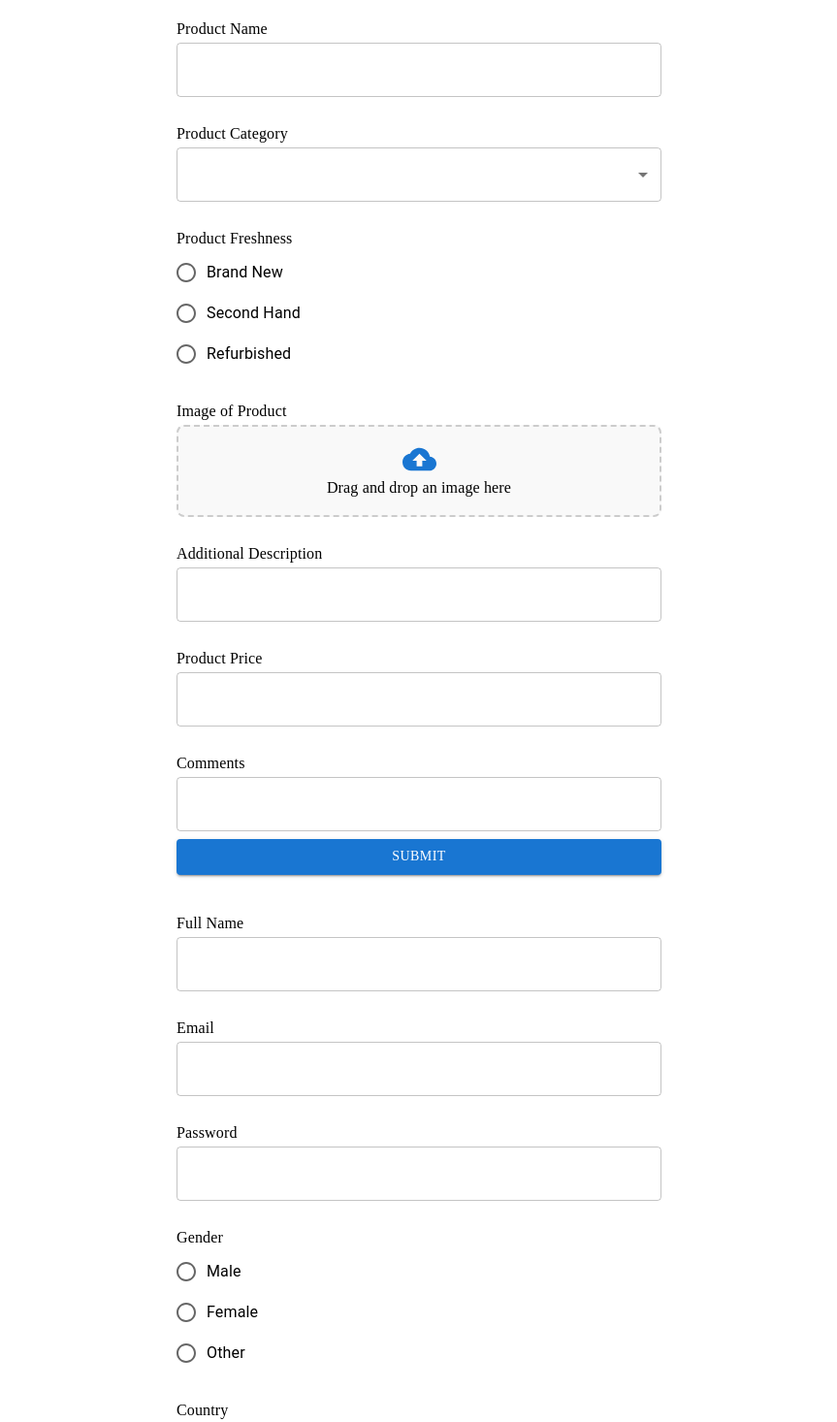
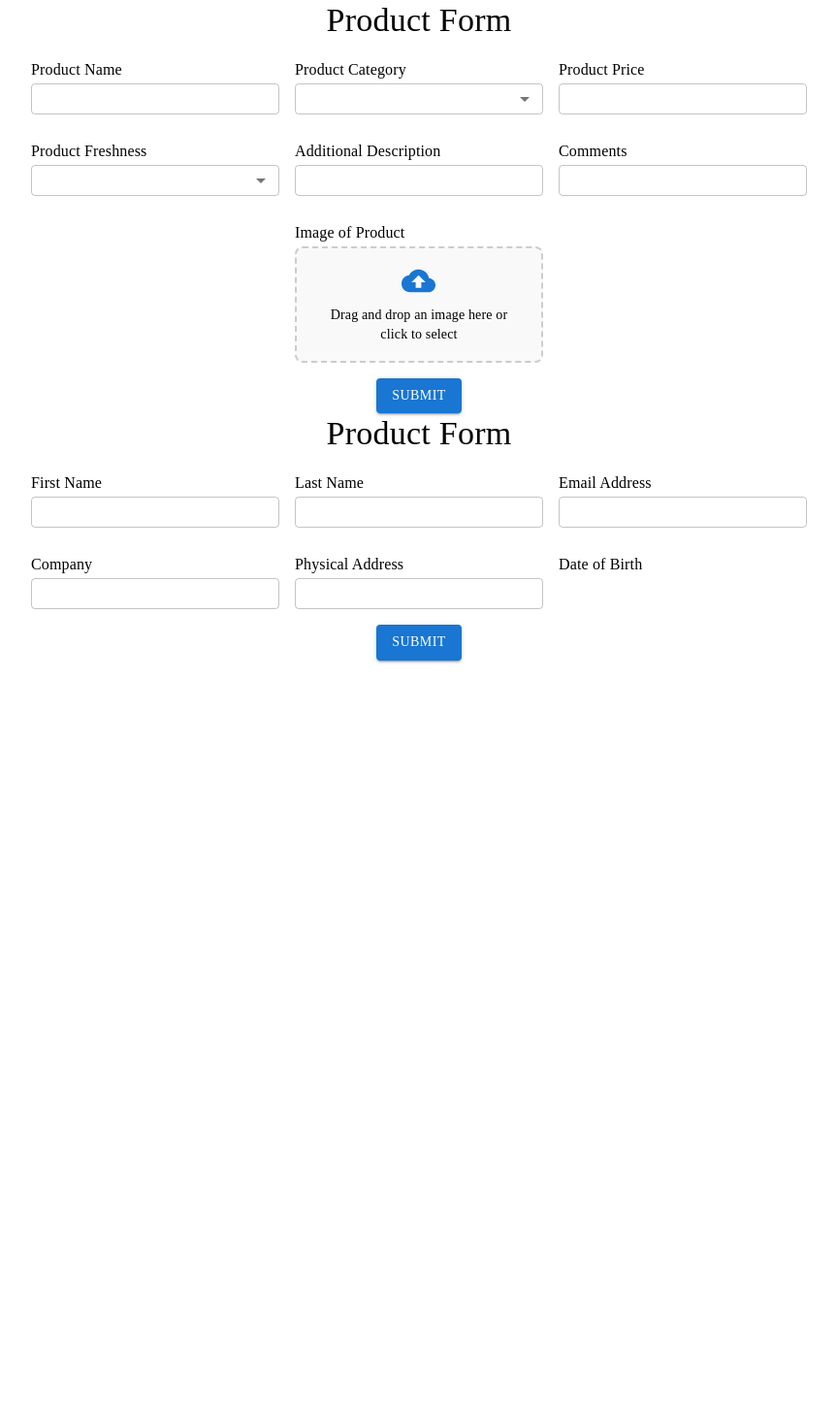
Before and after one commit to DeveloperDhanush-git/elcodamics-dynamic-components, a React (Create React App) app: page / in a window 1280 px wide. Shown: the top 1466 px of the page at 97% size, without its empty margins (208-1071 px from the left). After the commit the page ends 800 px from the top, so only its background shows below. Built offline with nearby package versions, Linux system fonts and the light colour scheme.

Commit message:
updated dynamic components

```diff
--- a/src/Common/DynamicComponent/Form/DynamicFields.js
+++ b/src/Common/DynamicComponent/Form/DynamicFields.js
@@ -6,12 +6,10 @@ import {
   Select,
   MenuItem,
   FormControl,
-  Radio,
-  RadioGroup,
-  FormControlLabel,
   Button,
+  Box,
+  Grid,
   Typography,
-  Box,
 } from "@mui/material";
 import { useDropzone } from "react-dropzone";
 import CloudUploadIcon from "@mui/icons-material/CloudUpload";
@@ -35,10 +33,23 @@ const DynamicForm = ({ formFields, onSubmit }) => {
   const validationSchema = Yup.object(
     formFields.reduce((schema, field) => {
       if (field.validation) {
-        schema[field.name] = Yup.string();
+        let validator = Yup.string();
+        if (field.type === "number") {
+          validator = Yup.number();
+          if (field.validation.min !== undefined) {
+            validator = validator.min(field.validation.min, `Minimum value is ${field.validation.min}`);
+          }
+          if (field.validation.max !== undefined) {
+            validator = validator.max(field.validation.max, `Maximum value is ${field.validation.max}`);
+          }
+        }
+        if (field.type === "date") {
+          validator = Yup.date().required("This field is required");
+        }
         if (field.validation.required) {
-          schema[field.name] = schema[field.name].required("This field is required");
+          validator = validator.required("This field is required");
         }
+        schema[field.name] = validator;
       }
       return schema;
     }, {})
@@ -46,7 +57,7 @@ const DynamicForm = ({ formFields, onSubmit }) => {
 
   const formik = useFormik({
     initialValues: formFields.reduce((values, field) => {
-      values[field.name] = field.defaultValue || "";
+      values[field.name] = field.defaultValue || (field.type === "number" ? 0 : "");
       return values;
     }, {}),
     validationSchema,
@@ -54,9 +65,14 @@ const DynamicForm = ({ formFields, onSubmit }) => {
   });
 
   return (
-    <form onSubmit={formik.handleSubmit} style={{ maxWidth: 500, margin: "auto", marginBottom: 20, fontFamily: "Montserrat" }}>
+    <form onSubmit={formik.handleSubmit} style={{ maxWidth: 800, margin: "auto", fontFamily: "Montserrat" }}>
+      <Typography variant="h4" align="center" sx={{ fontFamily: "Montserrat", mb: 2 }}>
+
+      </Typography>
+      <Grid container spacing={2} rowSpacing={3}>
         {formFields.map((field) => (
-        <FormControl key={field.name} fullWidth margin="normal">
+          <Grid item xs={12} sm={4} key={field.name}>
+            <FormControl fullWidth>
               <Typography variant="subtitle1" sx={{ fontFamily: "Montserrat" }}>
                 {field.label}
               </Typography>
@@ -69,7 +85,21 @@ const DynamicForm = ({ formFields, onSubmit }) => {
                   onBlur={formik.handleBlur}
                   variant="outlined"
                   fullWidth
-              sx={{ fontFamily: "Montserrat" }}
+                  sx={{ "& .MuiOutlinedInput-root": { height: "32px", fontSize: "13px", padding: "5px" } }}
+                  size="small"
+                />
+              ) : field.type === "number" ? (
+                <TextField
+                  type="number"
+                  name={field.name}
+                  value={formik.values[field.name]}
+                  onChange={formik.handleChange}
+                  onBlur={formik.handleBlur}
+                  variant="outlined"
+                  fullWidth
+                  inputProps={{ min: field.validation?.min, max: field.validation?.max }}
+                  sx={{ "& .MuiOutlinedInput-root": { height: "32px", fontSize: "13px", padding: "5px" } }}
+                  size="small"
                 />
               ) : field.type === "select" ? (
                 <Select
@@ -78,7 +108,8 @@ const DynamicForm = ({ formFields, onSubmit }) => {
                   onChange={formik.handleChange}
                   onBlur={formik.handleBlur}
                   fullWidth
-              sx={{ fontFamily: "Montserrat" }}
+                  sx={{ height: "32px", fontSize: "13px" }}
+                  size="small"
                 >
                   {field.options.map((option) => (
                     <MenuItem key={option.value} value={option.value} sx={{ fontFamily: "Montserrat" }}>
@@ -86,49 +117,86 @@ const DynamicForm = ({ formFields, onSubmit }) => {
                     </MenuItem>
                   ))}
                 </Select>
-          ) : field.type === "radio" ? (
-            <RadioGroup
-              name={field.name}
-              value={formik.values[field.name]}
-              onChange={formik.handleChange}
-              sx={{ fontFamily: "Montserrat" }}
-            >
-              {field.options.map((option) => (
-                <FormControlLabel
-                  key={option.value}
-                  value={option.value}
-                  control={<Radio />}
-                  label={option.label}
-                  sx={{ fontFamily: "Montserrat" }}
-                />
-              ))}
-            </RadioGroup>
               ) : field.type === "file" ? (
                 <Box
   {...getRootProps()}
   sx={{
     border: "2px dashed #ccc",
     borderRadius: "8px",
-                padding: "16px",
+    padding: "20px",
+    height: "120px",
     textAlign: "center",
     cursor: "pointer",
-                backgroundColor: "#f9f9f9",
+    backgroundColor: "#F9F9F9",
+    display: "flex",
+    flexDirection: "column",
+    alignItems: "center",
+    justifyContent: "center",
     fontFamily: "Montserrat",
+    position: "relative",
   }}
 >
   <input {...getInputProps()} />
+  {!image ? (
+    <>
       <CloudUploadIcon fontSize="large" color="primary" />
-              <Typography variant="body1" sx={{ fontFamily: "Montserrat" }}>
-                Drag and drop an image here
+      <Typography variant="body2" sx={{ fontFamily: "Montserrat", mt: 1 }}>
+        Drag and drop an image here or click to select
       </Typography>
-              {image && <img src={image} alt="Preview" style={{ marginTop: 10, maxWidth: "100%", height: "auto" }} />}
+    </>
+  ) : (
+    <Box sx={{ position: "relative", width: "100%", height: "100%" }}>
+      <img
+        src={image}
+        alt="Preview"
+        style={{
+          width: "100%",
+          height: "100%",
+          objectFit: "contain",
+          borderRadius: "8px",
+        }}
+      />
+
+      <Button
+        variant="contained"
+        color="secondary"
+        size="small"
+        onClick={(e) => {
+          e.stopPropagation();
+          setImage(null);
+        }}
+        sx={{
+          position: "absolute",
+          top: 5,
+          right: 5,
+          fontSize: "12px",
+          padding: "2px 6px",
+          backgroundColor: "rgba(0,0,0,0.7)",
+          "&:hover": { backgroundColor: "rgba(0,0,0,0.9)" },
+        }}
+      >
+        ✖
+      </Button>
     </Box>
+  )}
+</Box>
+
+
               ) : null}
+              {formik.touched[field.name] && formik.errors[field.name] && (
+                <Typography color="error" variant="caption" sx={{ fontFamily: "Montserrat" }}>
+                  {formik.errors[field.name]}
+                </Typography>
+              )}
             </FormControl>
+          </Grid>
         ))}
-      <Button type="submit" variant="contained" color="primary" fullWidth sx={{ fontFamily: "Montserrat" }}>
+      </Grid>
+      <Box sx={{ display: "flex", justifyContent: "center", mt: 2 }}>
+        <Button type="submit" variant="contained" color="primary" sx={{ fontFamily: "Montserrat", padding: "6px 16px", fontSize: "14px" }}>
           Submit
         </Button>
+      </Box>
     </form>
   );
 };
--- a/src/Common/DynamicComponent/Form/ProductForm.js
+++ b/src/Common/DynamicComponent/Form/ProductForm.js
@@ -1,5 +1,6 @@
 import React from "react";
 import DynamicForm from "./DynamicFields";
+import { Typography } from "@mui/material";
 
 const formFields = [
   { name: "productName", label: "Product Name", type: "text", validation: { required: true } },
@@ -14,21 +15,23 @@ const formFields = [
     ],
     validation: { required: true },
   },
+  { name: "productPrice", label: "Product Price", type: "text", validation: { required: true } },
   {
     name: "productFreshness",
     label: "Product Freshness",
-    type: "radio",
+    type: "select",
     options: [
+      { label: "Please select", value: "" },
       { label: "Brand New", value: "brand_new" },
       { label: "Second Hand", value: "second_hand" },
       { label: "Refurbished", value: "refurbished" },
     ],
     validation: { required: true },
   },
+  { name: "additionalDescription", label: "Additional Description", type: "text", validation: { required: false } },
+  { name: "comments", label: "Comments", type: "text", validation: { required: false } },
+  {},
   { name: "productImage", label: "Image of Product", type: "file", validation: { required: false } },
-  { name: "additionalDescription", label: "Additional Description", type: "text", validation: { required: false } },
-  { name: "productPrice", label: "Product Price", type: "text", validation: { required: true } },
-  { name: "comments", label: "Comments", type: "text", validation: { required: false } },
 ];
 
 const ProductForm = () => {
@@ -36,7 +39,14 @@ const ProductForm = () => {
     alert(JSON.stringify(values, null, 2));
   };
 
-  return <DynamicForm formFields={formFields} onSubmit={handleSubmit} />;
+  return (
+    <>
+      <Typography variant="h4" align="center" sx={{ fontFamily: "Montserrat", marginBottom: 2 }}>
+        Product Form
+      </Typography>
+      <DynamicForm formFields={formFields} onSubmit={handleSubmit} />
+    </>
+  );
 };
 
 export default ProductForm;
--- a/src/Common/DynamicComponent/Form/RegForm.js
+++ b/src/Common/DynamicComponent/Form/RegForm.js
@@ -1,35 +1,15 @@
 import React from "react";
 import DynamicForm from "./DynamicFields";
+import { Typography } from "@mui/material";
 
 const formFields = [
-  { name: "fullName", label: "Full Name", type: "text", validation: { required: true } },
-  { name: "email", label: "Email", type: "email", validation: { required: true } },
-  { name: "password", label: "Password", type: "password", validation: { required: true } },
-  {
-    name: "gender",
-    label: "Gender",
-    type: "radio",
-    options: [
-      { label: "Male", value: "male" },
-      { label: "Female", value: "female" },
-      { label: "Other", value: "other" },
-    ],
-    validation: { required: true },
-  },
-  {
-    name: "country",
-    label: "Country",
-    type: "select",
-    options: [
-      { label: "Please Select", value: "" },
-      { label: "United States", value: "us" },
-      { label: "Canada", value: "canada" },
-      { label: "United Kingdom", value: "uk" },
-    ],
-    validation: { required: true },
-  },
-  { name: "profilePicture", label: "Profile Picture", type: "file", validation: { required: false } },
-  { name: "bio", label: "Short Bio", type: "text", validation: { required: false } },
+  { name: "firstName", label: "First Name", type: "text", validation: { required: true } },
+  { name: "lastName", label: "Last Name", type: "text", validation: { required: true } },
+  { name: "email", label: "Email Address", type: "text", validation: { required: true } },
+  { name: "company", label: "Company", type: "text", validation: { required: false } },
+  { name: "physicalAddress", label: "Physical Address", type: "text", validation: { required: false } },
+  { name: "dob", label: "Date of Birth", type: "date", validation: { required: true } },
+
 ];
 
 const RegForm = () => {
@@ -37,7 +17,14 @@ const RegForm = () => {
     alert(JSON.stringify(values, null, 2));
   };
 
-  return <DynamicForm formFields={formFields} onSubmit={handleSubmit} />;
+  return (
+    <>
+    <Typography variant="h4" align="center" sx={{ fontFamily: "Montserrat", marginBottom: 2 }}>
+    Product Form
+  </Typography>
+  <DynamicForm formFields={formFields} onSubmit={handleSubmit} />
+  </>
+  );
 };
 
 export default RegForm;
```
Lines whose indentation alone changed are shown as unchanged.
